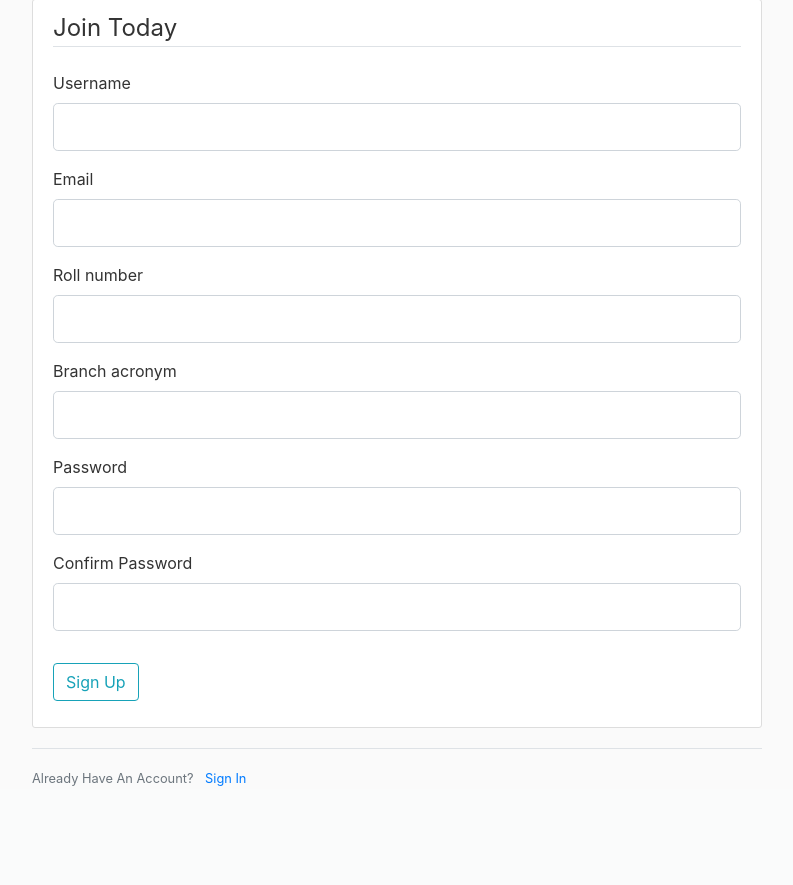
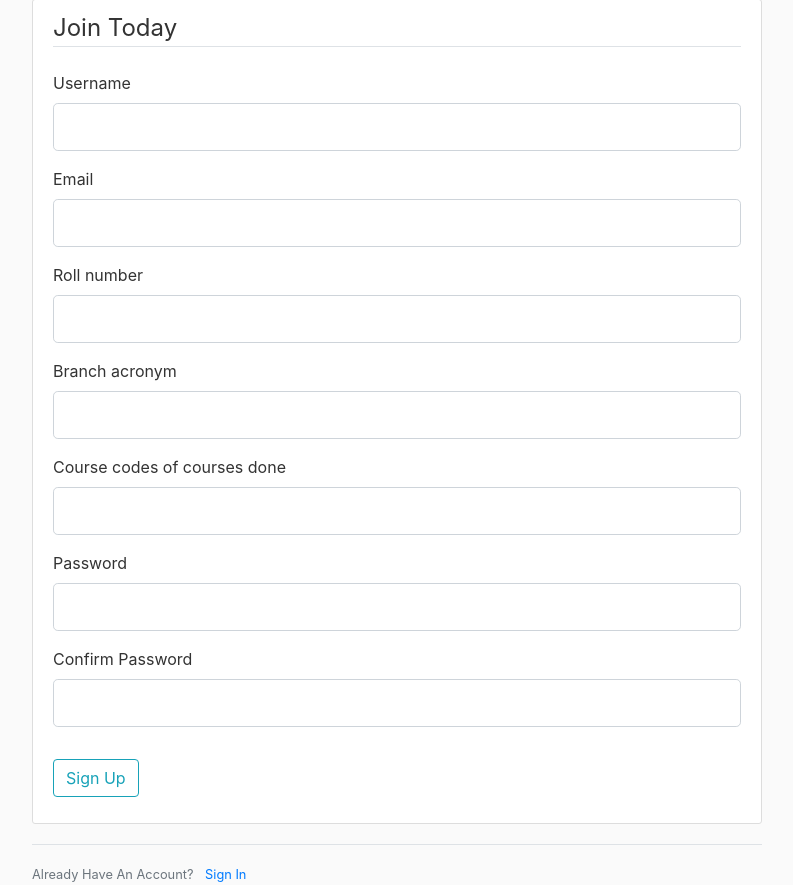
Before and after one commit to tanejaaryan/InformationRetrievalProject, a Flask app: page /register in a window 1280 px wide. Shown: the part 81-966 px from the top of the page, without its empty margins (53-846 px from the left). Before the commit the page ends 867 px from the top, so only its background shows below. Run offline with Flask 2, Linux system fonts and the light colour scheme; some libraries are stand-ins or nearby versions.

Commit message:
'Courses done' field added

```diff
--- a/Backend/flaskblog/forms.py
+++ b/Backend/flaskblog/forms.py
@@ -12,8 +12,7 @@ class RegistrationForm(FlaskForm):
     password = PasswordField('Password', validators=[DataRequired()])
     roll_number = StringField('Roll number', validators=[DataRequired()])
     branch = StringField('Branch acronym', validators=[DataRequired()])
-    courses_done = StringField('Courses done')
-    interests = StringField('Interests')
+    courses_done = StringField('Course codes of courses done', validators=[DataRequired()])
     confirm_password = PasswordField('Confirm Password',
                                      validators=[DataRequired(), EqualTo('password')])
     submit = SubmitField('Sign Up')
--- a/Backend/flaskblog/models.py
+++ b/Backend/flaskblog/models.py
@@ -13,7 +13,8 @@ class User(db.Model, UserMixin):
     email = db.Column(db.String(120), unique=True, nullable=False)
     roll_number = db.Column(db.String(20), unique=True, nullable=False)
     branch = db.Column(db.String(20), nullable=False)
+    courses_done = db.Column(db.String(1000), nullable=False)
     password = db.Column(db.String(60), nullable=False)
 
     def __repr__(self):
-        return f"User('{self.username}', '{self.email}', '{self.roll_number}', '{self.branch}')"
+        return f"User('{self.username}', '{self.email}', '{self.roll_number}', '{self.branch}', '{self.courses_done}')"
--- a/Backend/flaskblog/routes.py
+++ b/Backend/flaskblog/routes.py
@@ -90,7 +90,7 @@ def register():
     if form.validate_on_submit():
         hashed_password = bcrypt.generate_password_hash(form.password.data).decode('utf-8')
         user = User(username=form.username.data, email=form.email.data, roll_number=form.roll_number.data,
-        branch = form.branch.data, password=hashed_password)
+        branch = form.branch.data, courses_done = form.courses_done.data, password=hashed_password)
         db.session.add(user)
         db.session.commit()
         flash('Your account has been created! You are now able to log in', 'success')
--- a/Backend/flaskblog/templates/account.html
+++ b/Backend/flaskblog/templates/account.html
@@ -3,4 +3,5 @@
     <h1>{{ current_user.username }}</h1>
     <h1>{{ current_user.roll_number }}</h1>
     <h1>{{ current_user.branch }}</h1>
+    <h1>{{ current_user.courses_done }}</h1>
 {% endblock content %}
--- a/Backend/flaskblog/templates/register.html
+++ b/Backend/flaskblog/templates/register.html
@@ -59,6 +59,19 @@
                     {% endif %}
                 </div>
                 <div class="form-group">
+                    {{ form.courses_done.label(class="form-control-label") }}
+                    {% if form.courses_done.errors %}
+                        {{ form.courses_done(class="form-control form-control-lg is-invalid") }}
+                        <div class="invalid-feedback">
+                            {% for error in form.courses_done.errors %}
+                                <span>{{ error }}</span>
+                            {% endfor %}
+                        </div>
+                    {% else %}
+                        {{ form.courses_done(class="form-control form-control-lg") }}
+                    {% endif %}
+                </div>
+                <div class="form-group">
                     {{ form.password.label(class="form-control-label") }}
                     {% if form.password.errors %}
                         {{ form.password(class="form-control form-control-lg is-invalid") }}
```
Also changed, not shown: Backend/flaskblog/site.db.
